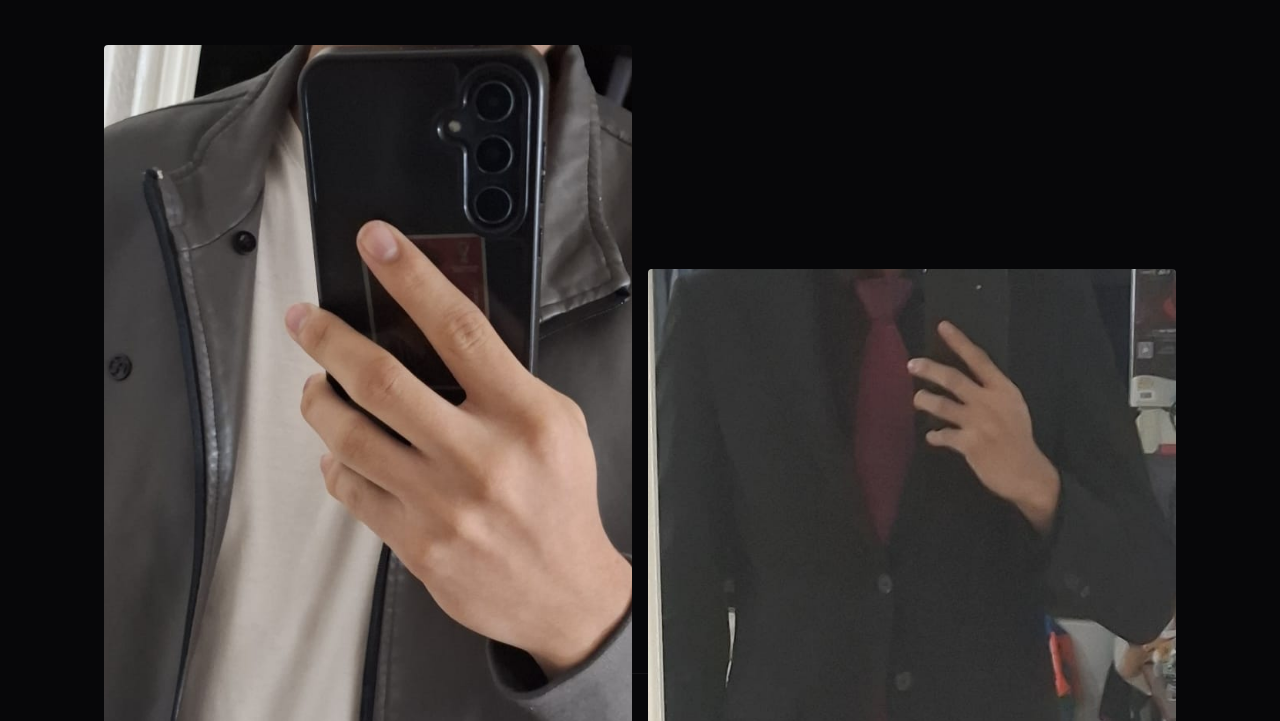
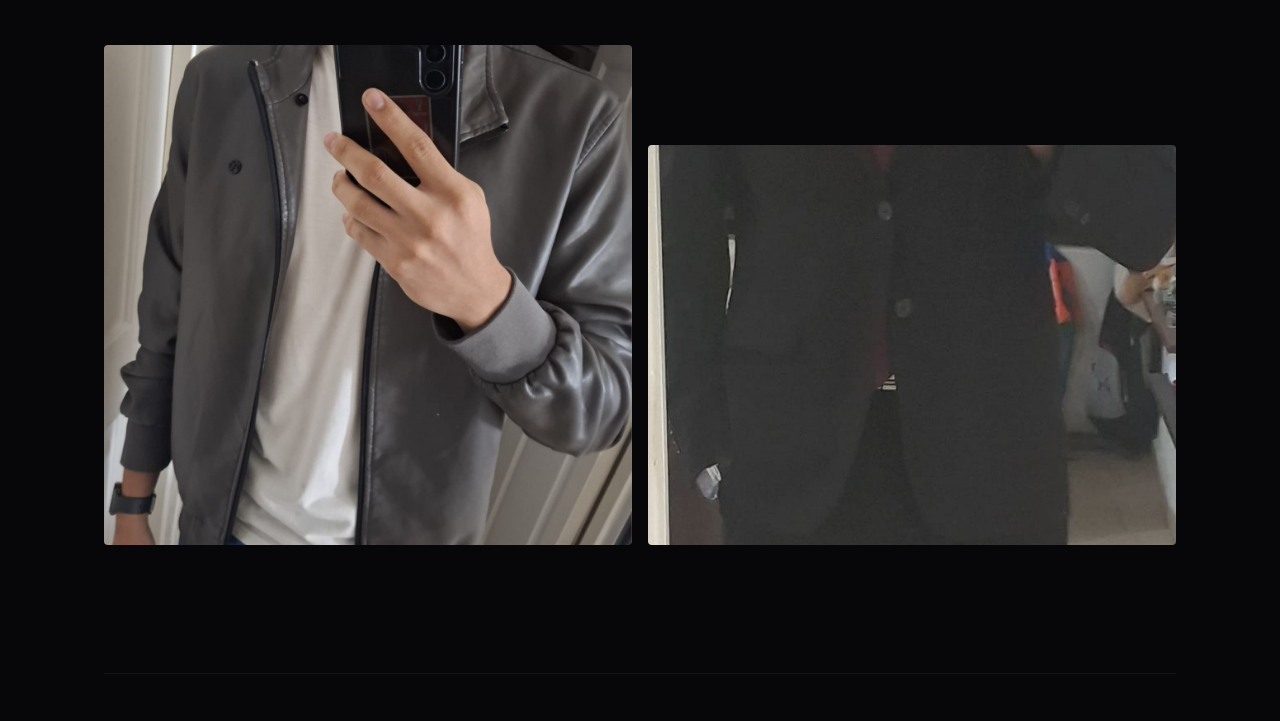
Before and after one commit to emilsanchez532008-creator/personal-branding, a plain HTML site: page index.html in a window 1280 px wide. Shown: the part 9279-10000 px from the top of the page. Drawn offline with nearby package versions, Linux system fonts and the light colour scheme; a web font is replaced by a local one.

Commit message:
Add files via upload

```diff
--- a/styles.css
+++ b/styles.css
@@ -425,9 +425,13 @@ body {
 }
 .collage-grid {
     display: grid;
-    grid-template-columns: 1fr 1fr;
+    grid-template-columns: repeat(2, minmax(0, 1fr));
+    grid-template-rows: minmax(0, 1fr);
     gap: 1rem;
     height: 500px;
+}
+.collage-grid .real-image {
+    min-height: 0;
 }
 .collage-grid .real-image:nth-child(1) {
     height: 100%;
@@ -540,6 +544,7 @@ body {
     }
     .collage-grid {
         grid-template-columns: 1fr;
+        grid-template-rows: auto auto;
         height: auto;
     }
     .collage-grid .real-image {
```
